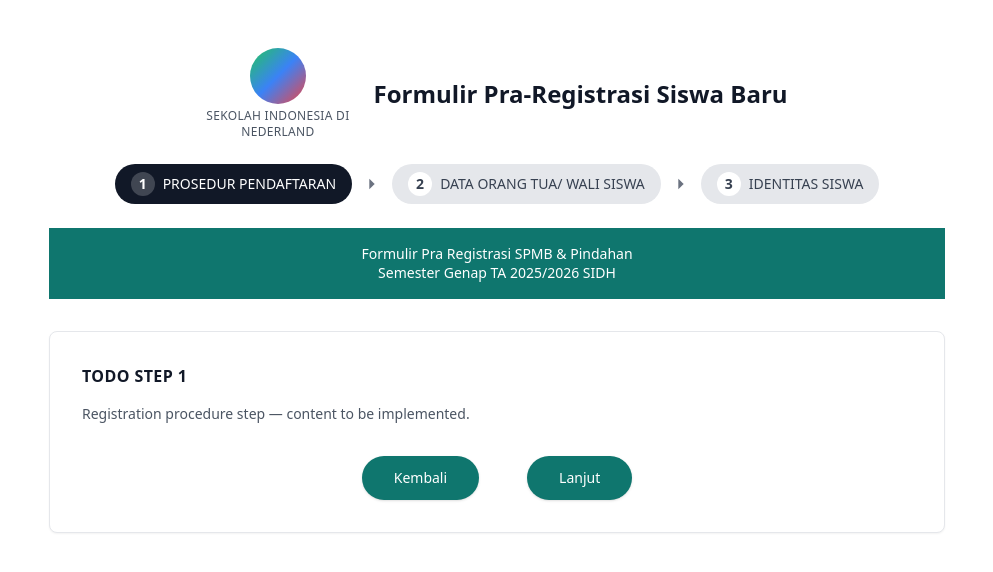
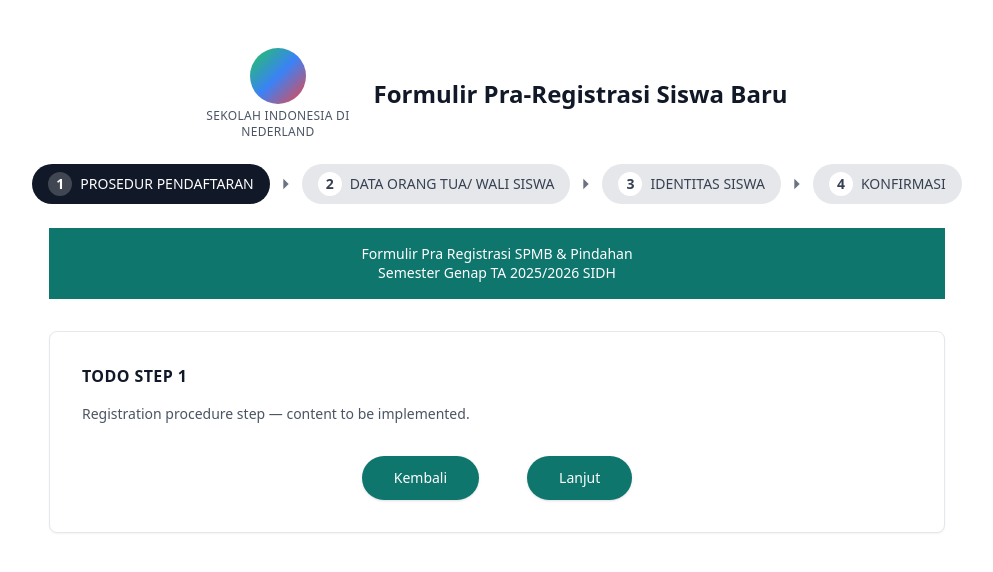
Before and after one commit to gibeondev/sidh, a Next.js app in the folder apps/web/: page /pre-register/step-1 in a window 1280 px wide. Shown: the top 572 px of the page, without its empty margins (143-1136 px from the left). Built offline with nearby package versions, Linux system fonts and the light colour scheme.

Commit message:
add missing stepper  for step04

```diff
--- a/apps/web/components/pre-register/Stepper.tsx
+++ b/apps/web/components/pre-register/Stepper.tsx
@@ -1,11 +1,12 @@
 import React from 'react';
 
-export type StepId = 1 | 2 | 3;
+export type StepId = 1 | 2 | 3 | 4;
 
 const STEPS: { id: StepId; label: string }[] = [
   { id: 1, label: 'PROSEDUR PENDAFTARAN' },
   { id: 2, label: 'DATA ORANG TUA/ WALI SISWA' },
   { id: 3, label: 'IDENTITAS SISWA' },
+  { id: 4, label: 'KONFIRMASI' },
 ];
 
 export interface StepperProps {
@@ -18,7 +19,7 @@ export interface StepperProps {
  */
 export function Stepper({ currentStep }: StepperProps) {
   return (
-    <nav aria-label="Registration steps" className="flex flex-wrap items-center justify-center gap-3 py-6">
+    <nav aria-label="Registration steps" className="flex items-center justify-center gap-2 py-6">
       {STEPS.map((step, index) => {
         const isActive = step.id === currentStep;
         const isLast = index === STEPS.length - 1;
```
